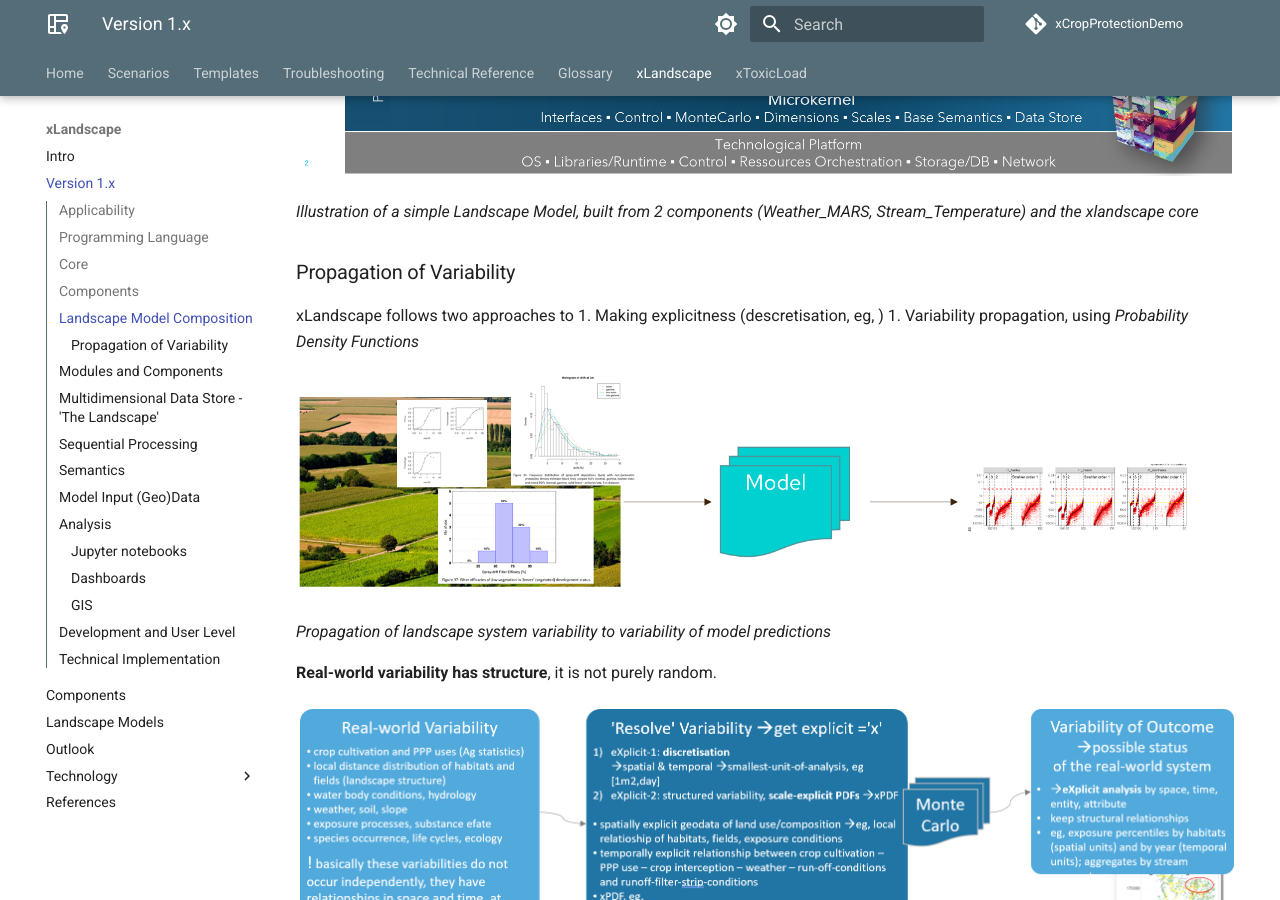
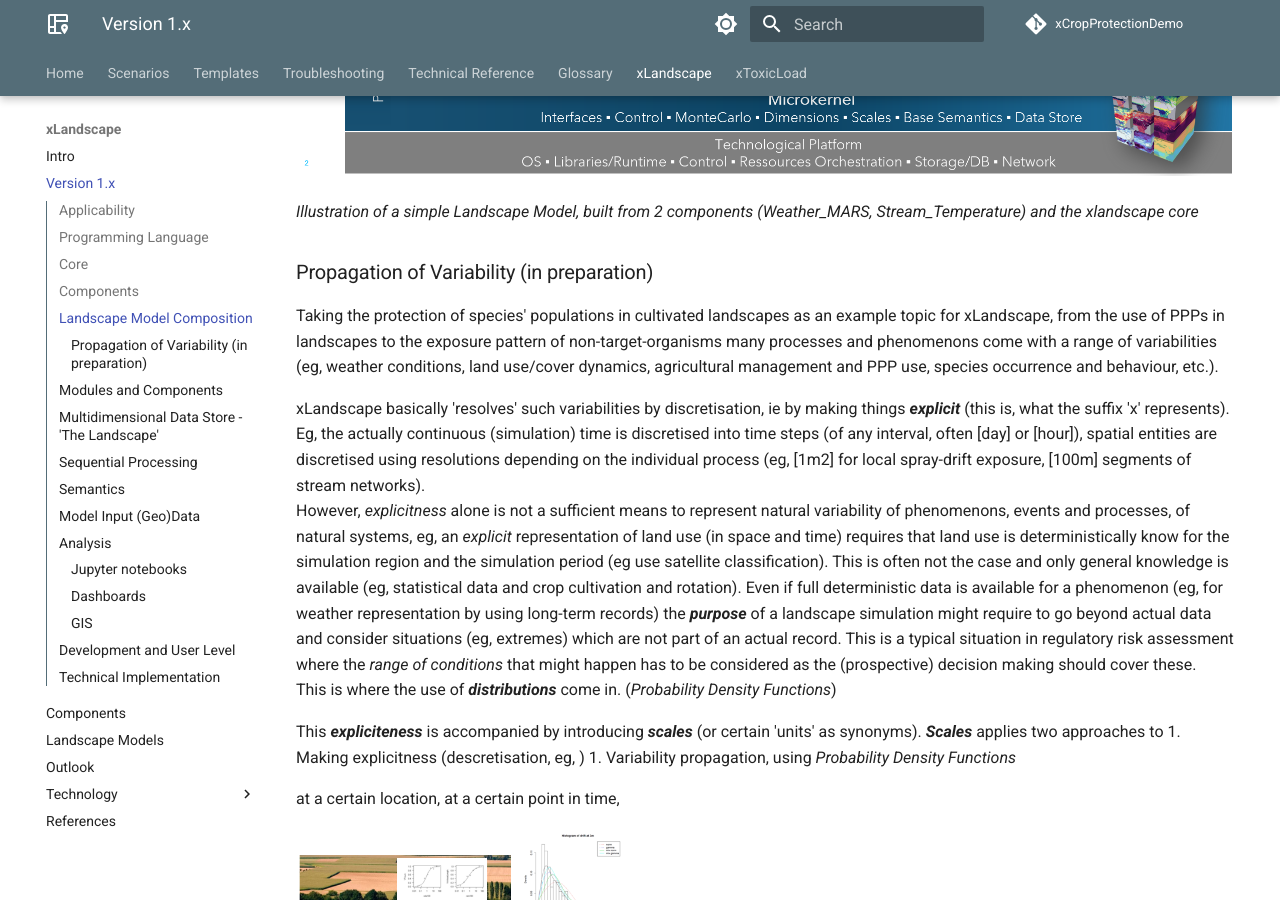
Before and after one commit to xlandscape/xCropProtectionDemoDoc, an MkDocs documentation site: the page built from docs/xLandscape/xLandscape-v1x.md, in a window 1280 px wide and 900 px high, scrolled down 5426 px. Built offline with MkDocs 1.6.1 and Material for MkDocs 9.7.7, drawn with Linux system fonts in a browser that asks for light colours; comment, search, counter and statistics services are not loaded.

Commit message:
continue on 'Propagation of Variability'

```diff
--- a/docs/xLandscape/xLandscape-v1x.md
+++ b/docs/xLandscape/xLandscape-v1x.md
@@ -106,11 +106,22 @@ The graphic below shows the composition of a very simple Landscape Model that in
 
 *Illustration of a simple Landscape Model, built from 2 *components* (Weather_MARS, Stream_Temperature) and the xlandscape core*
 
-### Propagation of Variability
+### Propagation of Variability (in preparation)
 
-xLandscape follows two approaches to
+Taking the protection of species' populations in cultivated landscapes as an example topic for xLandscape, from the use of PPPs in landscapes to the exposure pattern of non-target-organisms many processes and phenomenons come with a range of variabilities (eg, weather conditions, land use/cover dynamics, agricultural management and PPP use, species occurrence and behaviour, etc.).
+
+xLandscape basically 'resolves' such variabilities by discretisation, ie by making things ***explicit*** (this is, what the suffix 'x' represents). Eg, the actually continuous (simulation) time is discretised into time steps (of any interval, often [day] or [hour]), spatial entities are discretised using resolutions depending on the individual process (eg, [1m2] for local spray-drift exposure, [100m] segments of stream networks).
+However, *explicitness* alone is not a sufficient means to represent natural variability of phenomenons, events and processes, of natural systems, eg, an *explicit* representation of land use (in space and time) requires that land use is deterministically know for the simulation region and the simulation period (eg use satellite classification). This is often not the case and only general knowledge is available (eg, statistical data and crop cultivation and rotation). Even if full deterministic data is available for a phenomenon (eg, for weather representation by using long-term records) the ***purpose*** of a landscape simulation might require to go beyond actual data and consider situations (eg, extremes) which are not part of an actual record. This is a typical situation in regulatory risk assessment where the *range of conditions* that might happen has to be considered as the (prospective) decision making should cover these.
+This is where the use of  ***distributions*** come in. (*Probability Density Functions*)
+
+This ***expliciteness*** is accompanied by introducing ***scales*** (or certain 'units' as synonyms). ***Scales***
+applies two approaches to
 1. Making explicitness (descretisation, eg, )
 1. Variability propagation, using *Probability Density Functions*
+
+
+at a certain location, at a certain point in time,
+
 
 <img src="../img/variability propagation 1a.png" alt="Propagation of Variability" width="900"/>
 
```
